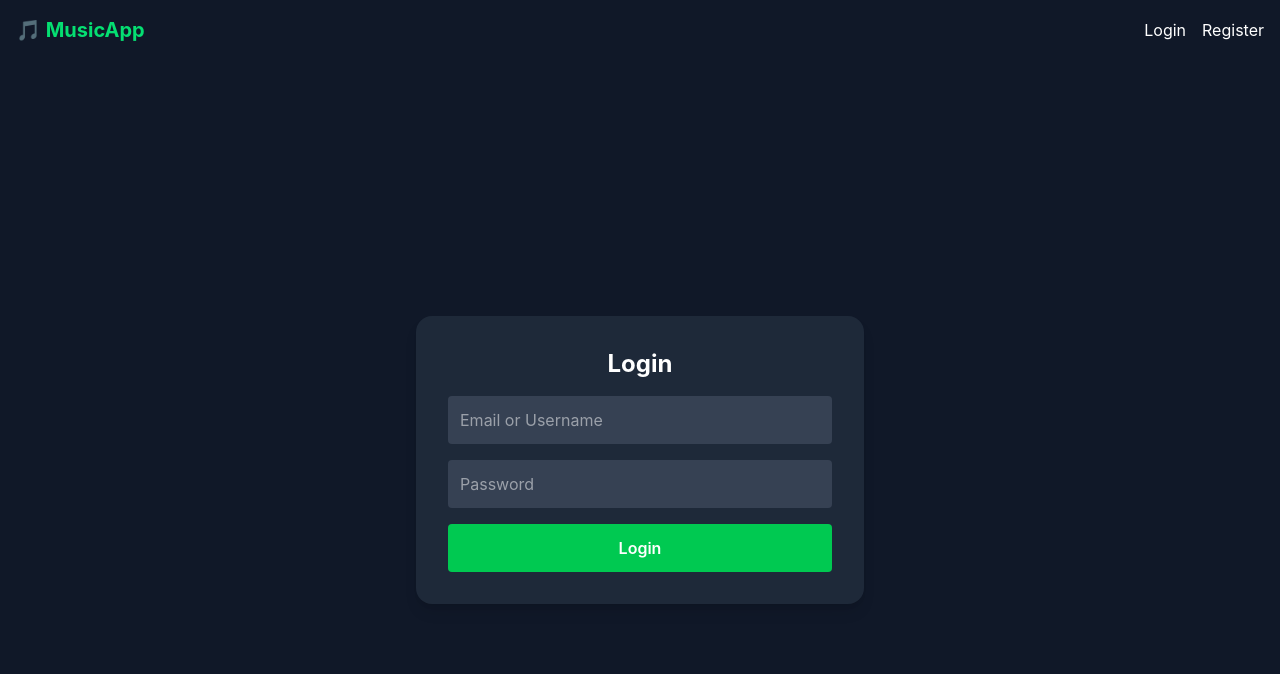
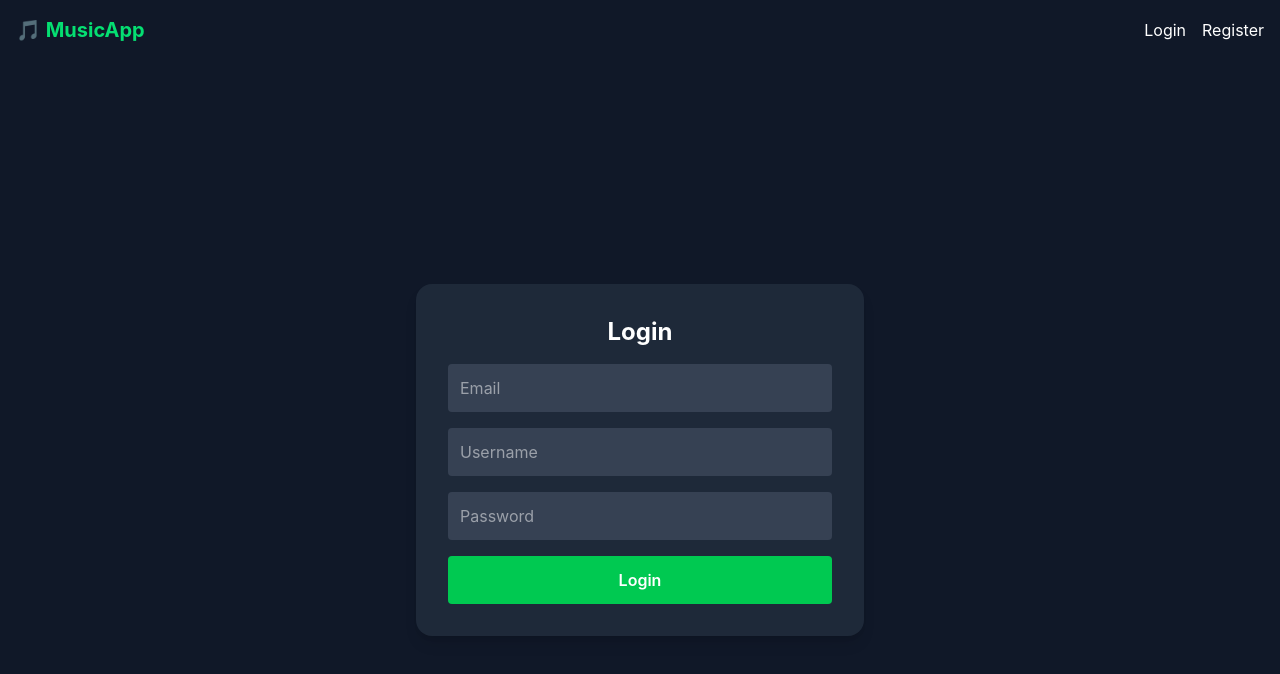
Before and after one commit to Shivam092187/Media-Player-fullstack, a React (Vite) app in the folder Frontend/spotify-music-player/: page /login in a window 1280 px wide. Shown: the top 674 px of the page. Built offline with nearby package versions, Linux system fonts and the light colour scheme; no server answers.

Commit message:
Fix login: email/username direct login + token setup

```diff
--- a/Frontend/spotify-music-player/src/components/Auth/Login.jsx
+++ b/Frontend/spotify-music-player/src/components/Auth/Login.jsx
@@ -3,25 +3,31 @@ import { useNavigate } from "react-router-dom";
 import { loginUser } from "../../services/api";
 
 const Login = ({ setUser }) => {
-  const [loginField, setLoginField] = useState(""); // email OR username
+  const [email, setEmail] = useState("");     // user can enter email
+  const [username, setUsername] = useState(""); // user can enter username
   const [password, setPassword] = useState("");
   const navigate = useNavigate();
 
   const handleSubmit = async (e) => {
     e.preventDefault();
-  if (!loginField || !password) return alert("Please fill all fields!");
 
-  const data = {
-    email: loginField,
-    username: loginField,
-    password,
-  };
+    // ✅ At least one of email or username required
+    if ((!email && !username) || !password) {
+      return alert("Please fill email or username and password!");
+    }
 
     try {
-    const res = await loginUser(data);
+      const res = await loginUser({ email, username, password });
+
+      // Save token
       localStorage.setItem("token", res.data.token);
+
+      // Set user in app state
       setUser(res.data.user);
+
+      // Redirect based on role
       navigate(res.data.user.role === "artist" ? "/artist" : "/user");
+
     } catch (err) {
       alert(err.response?.data?.message || "Login failed");
     }
@@ -37,9 +43,17 @@ const Login = ({ setUser }) => {
 
         <input
           type="text"
-          placeholder="Email or Username"
-          value={loginField}
-          onChange={(e) => setLoginField(e.target.value)}
+          placeholder="Email"
+          value={email}
+          onChange={(e) => setEmail(e.target.value)}
+          className="p-3 rounded bg-gray-700 focus:outline-none focus:ring-2 focus:ring-green-500"
+        />
+
+        <input
+          type="text"
+          placeholder="Username"
+          value={username}
+          onChange={(e) => setUsername(e.target.value)}
           className="p-3 rounded bg-gray-700 focus:outline-none focus:ring-2 focus:ring-green-500"
         />
 
```
Also changed, not shown: 1 other file (tests, documents, lock files or other folders). Lines whose indentation alone changed are shown as unchanged.
